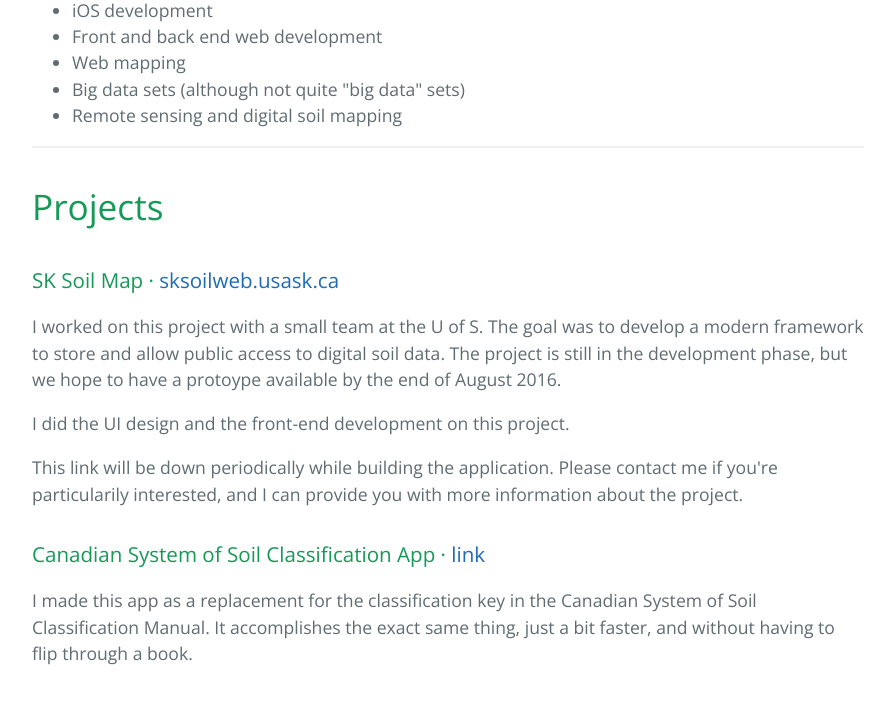
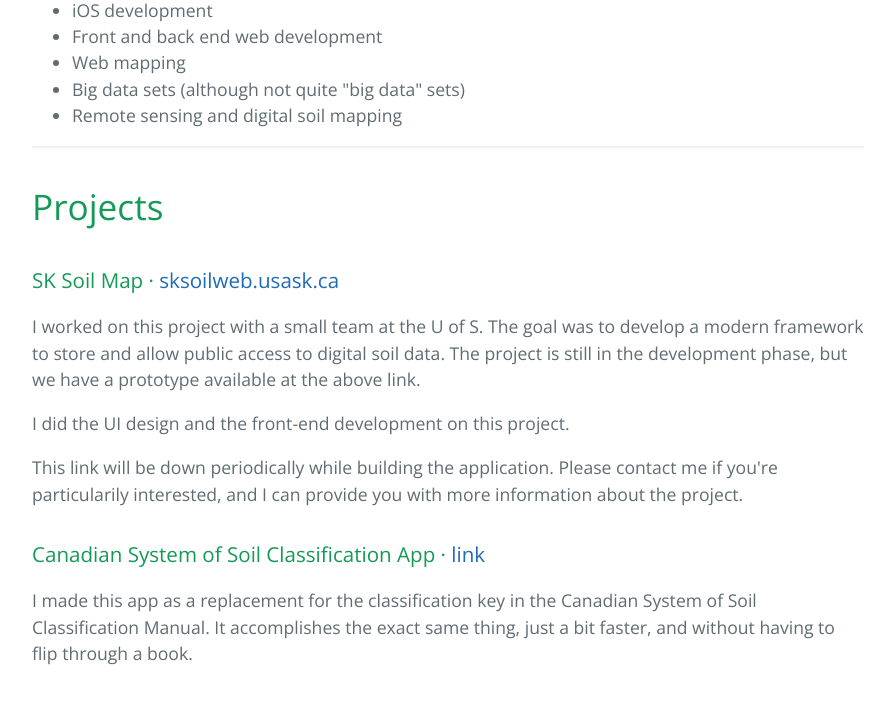
Before and after one commit to kentwalters/kentwalters.github.io, a website: page index.html in a window 1280 px wide. Shown: the part 732-1436 px from the top of the page, without its empty margins (192-1087 px from the left). Drawn offline with nearby package versions, Linux system fonts and the light colour scheme.

Commit message:
Modified SKSIS description

```diff
--- a/index.html
+++ b/index.html
@@ -67,8 +67,7 @@
 
     <h3>SK Soil Map &middot; <a href="http://sksoilweb.usask.ca/">sksoilweb.usask.ca</a></h3>
     <p>I worked on this project with a small team at the U of S. The goal was to develop a modern framework to store and
-        allow public access to digital soil data. The project is still in the development phase, but we hope to have a
-        protoype available by the end of August 2016.</p>
+        allow public access to digital soil data. The project is still in the development phase, but we have a prototype available at the above link.</p>
 
     <p>I did the UI design and the front-end development on this project.</p>
 
```
